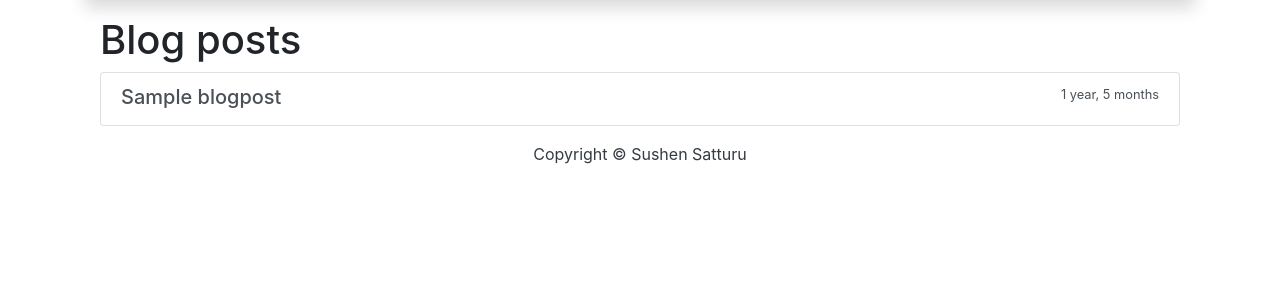
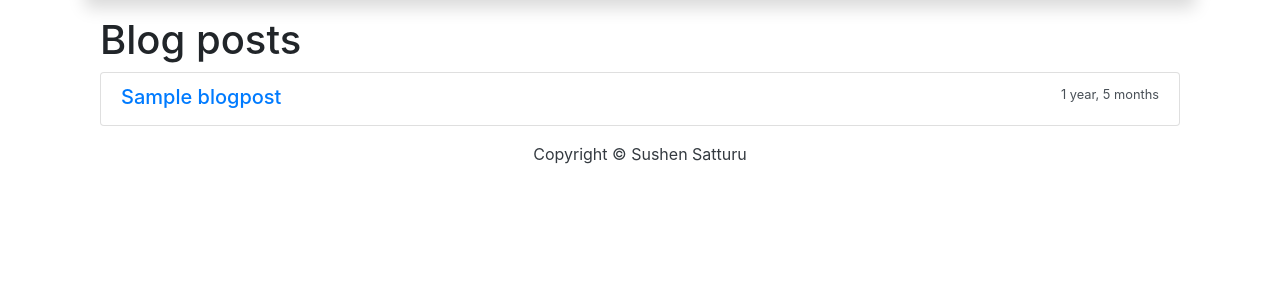
Before and after one commit to sushen25/website, a Django app: page /blog/ in a window 1280 px wide. Shown: the part 56-356 px from the top of the page. Run offline with Django 3.2, Linux system fonts and the light colour scheme; tables that the repository leaves empty hold one stand-in row (Sample ...).

Commit message:
Add links to detail view from list view

```diff
--- a/blog/templates/blog/post_list.html
+++ b/blog/templates/blog/post_list.html
@@ -12,7 +12,7 @@
         {% for post in post_list %}
             <div class="list-group-item list-group-item-action flex-column align-items-start">
                 <div class="d-flex w-100 justify-content-between">
-                  <h5 class="mb-1">{{ post.title }}</h5>
+                  <h5 class="mb-1"><a href="{% url 'post_detail' post.pk %}">{{ post.title }}</a></h5>
                   <small>{{ post.created|timesince}}</small>
                 </div>
                 {% if user_authenticated %}
```
